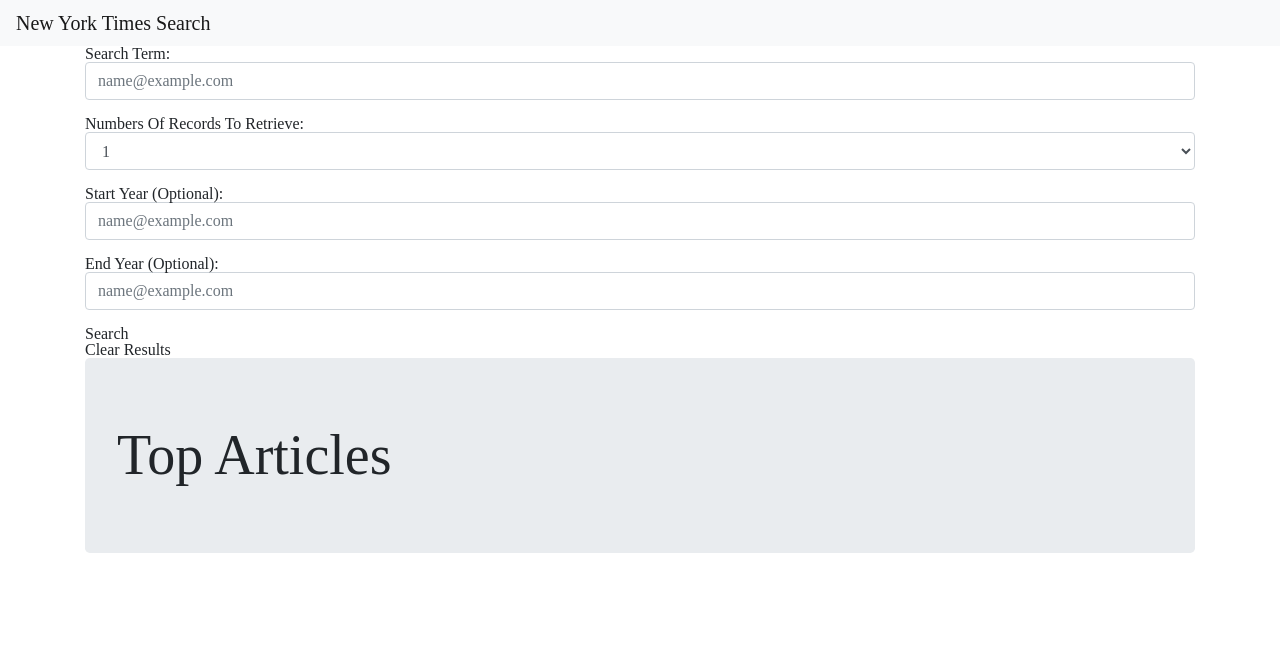
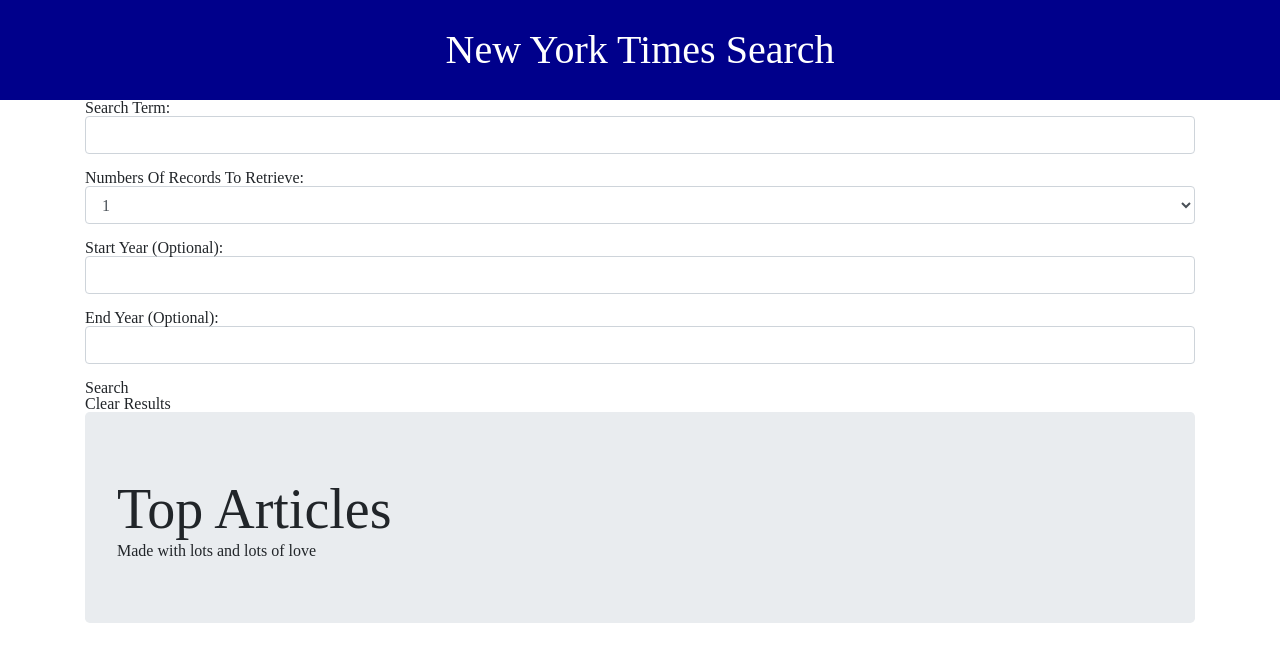
Before and after one commit to Hence07/NYTSearch, a plain HTML site: page index.html in a window 1280 px wide. Drawn offline with nearby package versions, Linux system fonts and the light colour scheme; a script that the page names is missing.

Commit message:
style.css

```diff
--- a/assets/css/style.css
+++ b/assets/css/style.css
@@ -0,0 +1,19 @@
+.nav{
+    margin: auto;
+    background-color:darkblue;
+    font-size: 15px;
+    height: 100px;
+
+
+}
+#navbar-brand{
+    color: white;
+    margin: auto;
+    font-family: 'Times New Roman', Times, serif;
+    font-size: 40px;
+
+}
+.footer{
+    margin: auto;
+
+}
--- a/index.html
+++ b/index.html
@@ -13,14 +13,15 @@
     <script src="javascript/style.js"></script>
 </head>
 <body>
-    <nav class="navbar navbar-light bg-light">
-        <a class="navbar-brand" href="#">New York Times Search</a>
+
+    <nav class= "nav">
+        <a id="navbar-brand">New York Times Search</a>
     </nav>
     <div class="container">
         <form>
             <div class="form-group">
                 <label for="exampleFormControlInput1">Search Term:</label>
-                <input type="email" class="form-control" id="exampleFormControlInput1" placeholder="name@example.com">
+                <input type="email" class="form-control" id="exampleFormControlInput1">
             </div>
             <div class="form-group">
                 <label for="exampleFormControlSelect1">Numbers Of Records To Retrieve:</label>
@@ -34,11 +35,11 @@
             </div>
             <div class="form-group">
                 <label for="exampleFormControlInput1">Start Year (Optional):</label>
-                <input type="email" class="form-control" id="exampleFormControlInput1" placeholder="name@example.com">
+                <input type="email" class="form-control" id="exampleFormControlInput1">
             </div>
             <div class="form-group">
                 <label for="exampleFormControlInput1">End Year (Optional):</label>
-                <input type="email" class="form-control" id="exampleFormControlInput1" placeholder="name@example.com">
+                <input type="email" class="form-control" id="exampleFormControlInput1">
             </div>
           <ul>
                 <li>Search</li>
@@ -46,6 +47,9 @@
           </ul>
             <div class="jumbotron">
                 <p class="display-4"> Top Articles</p>
+                <footer id ="footer">
+                    Made with lots and lots of love
+                </footer>
 
 
 
```
